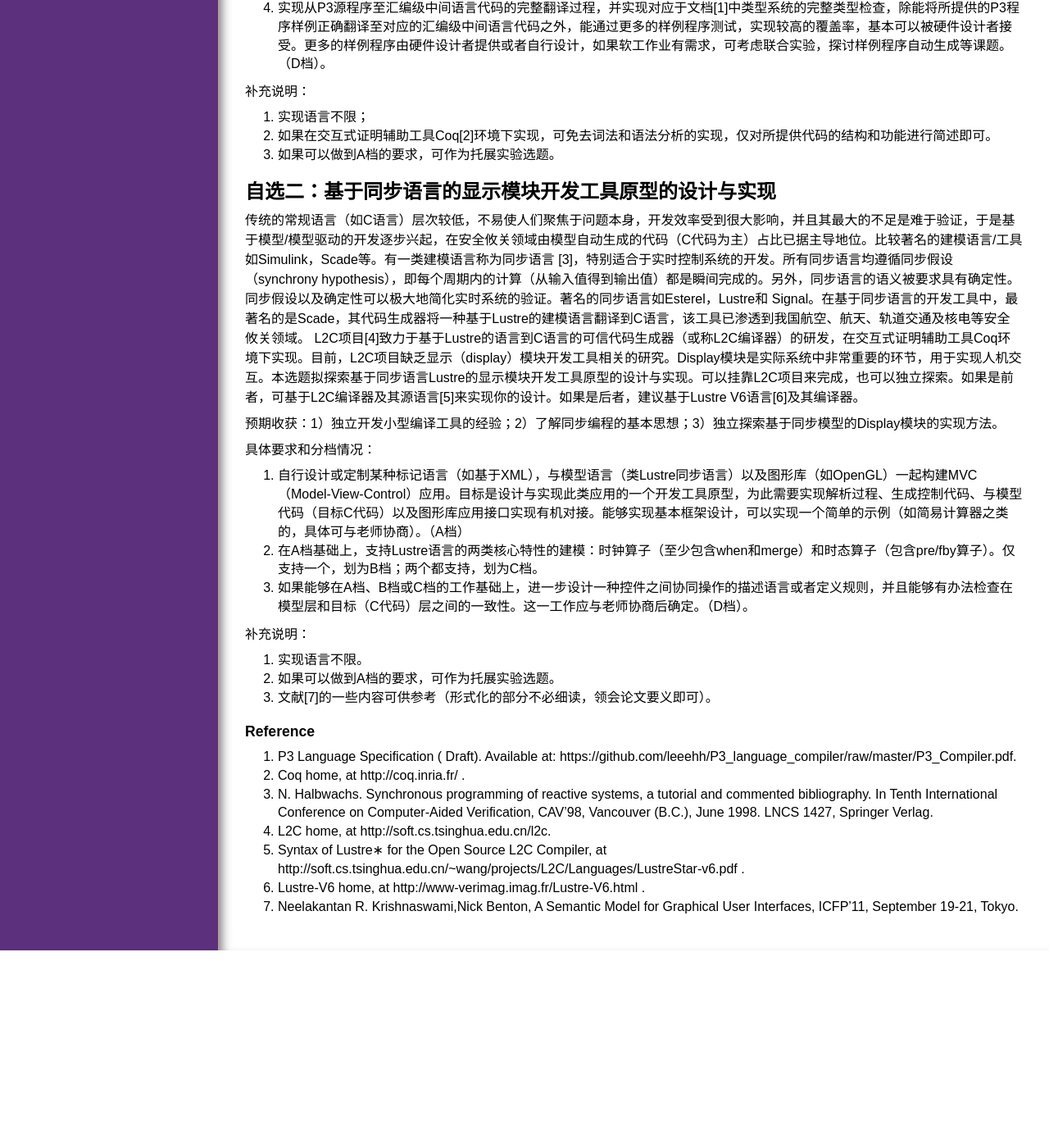
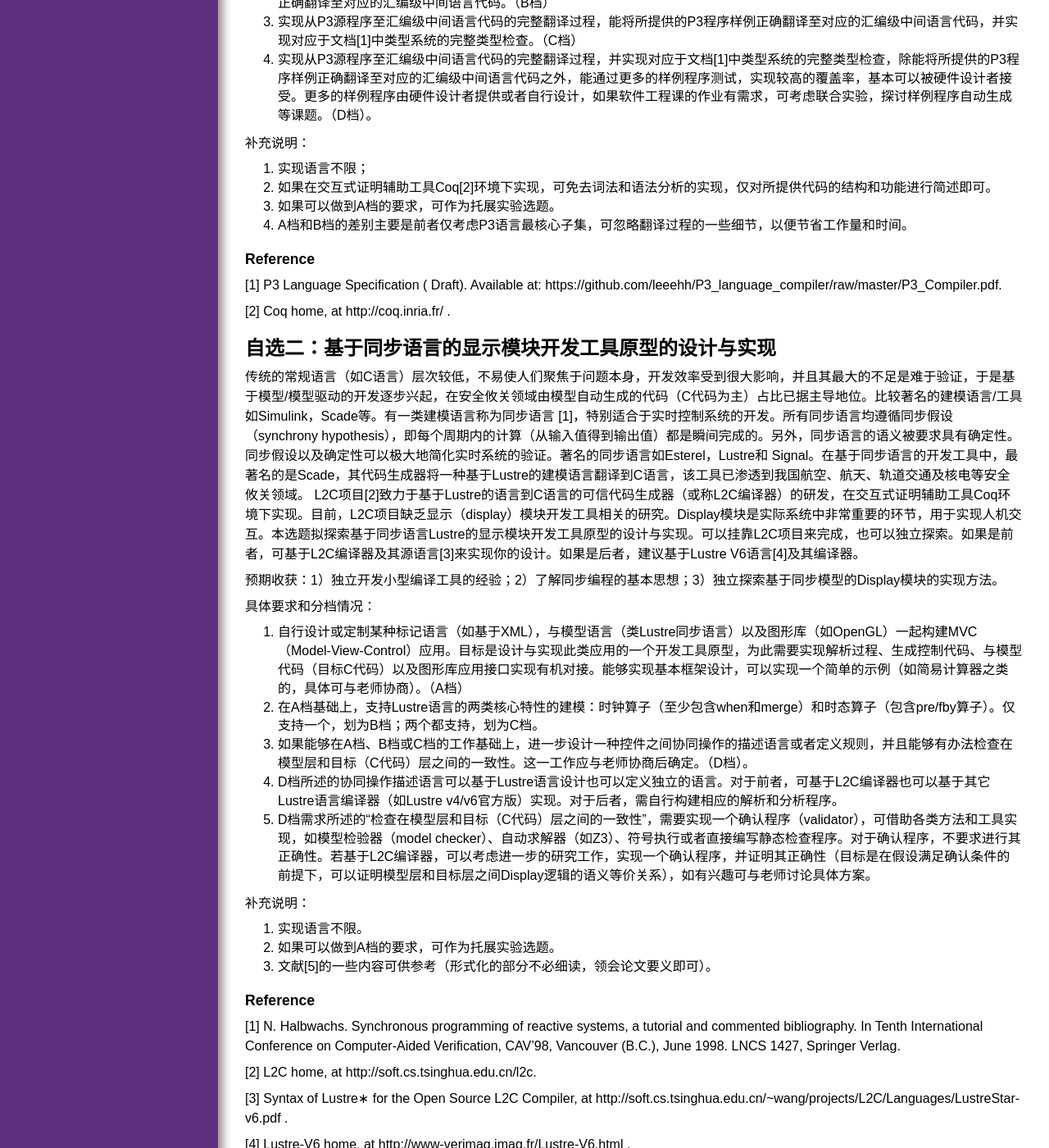
Before and after one commit to chyyuu/compiler_course_info, a Jekyll site: the page built from readinglist.md, in a window 1280 px wide and 1400 px high, scrolled down 5617 px. Shown: the whole window at 82% size. Built offline with Jekyll 4.4.1, drawn with Linux system fonts in a browser that asks for light colours; nearby versions of some CDN libraries; our own code applies the rules of GitHub Pages for plain Markdown files; before the commit the page ends 6776 px from its top, so only the background shows below that; some of the changed text lies outside the part shown.

Commit message:
Update readinglist.md

```diff
--- a/readinglist.md
+++ b/readinglist.md
@@ -125,8 +125,9 @@
 目前，主流的机器学习编程采用MATLAB、R、Python、Java、ELM等，需要编程人员具有机器学习基础与实际编程经验，通过问题分析与建模，建立机器学习模型并训练得到模型参数。对于基于神经网络的机器学习模型，还需要通过Tensorflow、Caffe、Theano等框架搭建合适的神经网络结构。思考如何创立一种新的机器学习语言，使得不具备机器学习基础的应用人员能够完成基本的程序设计，提出自己的机器学习要求与数据输入。对应的编译器可以根据以往的求解问题经验，编译程序，产生合适的机器学习模型或神经网络结构，并编译生成Tensorflow、Caffe、Theano等框架上可以运行的代码。该机器学习语言和编译器在未来的类脑计算机上将有重要的应用价值。
 
 ## 选题八：静态检查程序的验证
-这里所说的静态检查程序，不是我们课程中介绍的用于静态语义分析的检查器，而是针对程序动态性质的静态检查。这些动态性质如，程序运行中是不是会发生除零，访问缓冲区是否会越界，等等。普通的找bug程序也通常是通过静态的方法检查动态运行中潜在的bug。与普通找bug的静态分析程序不同，我们这里强调的是要对静态检查程序进行验证。普通找bug程序往往是只能找到某一类bug中的一部分，不是全部，而且若是没找到bug的话，也不代表程序中没有此类bug。而对于经过验证的检查程序，我们的要求是能找到某一类bug的全部，而且如果没找到bug的话，可以保证一定不存在此类bug。
-以下论文介绍了一个基于CompCert编译器（http://compcert.inria.fr/）实现的经过验证的静态检查工具verasco的设计：
+这里所说的静态检查程序，不是我们课程中介绍的用于静态语义分析的检查器，而是针对程序动态性质的静态检查。这些动态性质如，程序运行中是不是会发生除零，访问缓冲区是否会越界，等等。普通的找bug程序也通常是通过静态的方法检查动态运行中潜在的bug。与普通找bug的静态分析程序不同，我们这里强调的是要对静态检查程序进行验证。普通找bug程序往往是只能找到某一类bug中的一部分，不是全部，而且若是没找到bug的话，也不代表程序中没有此类bug。而对于经过验证的检查程序，我们的要求是：如果没找到bug的话，可以保证一定不存在此类bug。然而，“误报”是允许出现的，但要尽可能“减小误报率”。
+
+以下论文介绍了一个基于CompCert编译器（ http://compcert.inria.fr ）实现的经过验证的静态检查工具verasco的设计：
 1. Jacques-Henri Jourdan, Vincent Laporte, Sandrine Blazy, Xavier Leroy, and David Pichardie. A formally-verified C static analyzer. In POPL 2015: 42nd symposium Principles of Programming Languages, pp 247-259. ACM Press, January 2015. Available at: https://hal.inria.fr/hal-01078386/document .
 
 有关Verasco的文档的项目源码，参见  http://compcert.inria.fr/verasco/ .
@@ -169,8 +170,8 @@
 
 ### 具体要求
 1. 深入理解 CompCert 编译器(http://compcert.inria.fr/)后端部分代码, 参考某个或某几个架构的具体实现,添加 alpha后端,使用交互式证明辅助工具 Coq(Coq home, at http://coq.inria.fr/)或 Ocaml 语言实现。
-2.  至少要求可以正常生成 alpha 代码,相关证明代码可暂不考虑。
-
+2. 至少要求可以正常生成 alpha 代码,相关证明代码可暂不考虑。
+3. 若有兴趣，可先与老师联系，可能需要进一步向有关单位咨询。
 
 ## 自选实验
 
@@ -182,26 +183,34 @@
 
 P3是一种用于实现可重构网络数据包解析器的专用硬件配置描述语言，服务于高安全等级网络的实现。本选题的核心内容是实现P3语言的一个编译器。
 主要的需求文档可参见[1]，其中包括P3语言的静态与动态语义的形式化定义，以及编译器中间语言和目标语言的参考语法。另外，感兴趣的同学可以进一步向老师索取P3语言及其编译结构的中文简介，以及一份P3程序样例及其对应的汇编级中间语言代码。
+
 预期收获：1）独立开发小型编译器的经验；2）初步接触程序语言静态语义（类型系统）和动态语义的形式化定义；3）独立探索某些非常规领域语言特性的实现方法。
 
 具体要求和分档情况：
 
-1. 实现从P3源程序至汇编级中间语言代码的基本翻译过程，含最基本的类型检查（如作用域检查），能将所提供的P3程序样例的最基本子集（具体应与老师协商）正确翻译至对应的汇编级中间语言代码。（A档）
-2. 实现从P3源程序至汇编级中间语言代码的基本翻译过程，含最基本的类型检查（如作用域检查），能将所提供的P3程序样例正确翻译至对应的汇编级中间语言代码。（B档）
+1. 实现从P3源程序至汇编级中间语言代码的基本翻译过程，含最基本的类型检查（如作用域分析/检查），能将所提供的P3程序样例的最基本子集（具体应与老师协商）正确翻译至对应的汇编级中间语言代码。（A档）
+2. 实现从P3源程序至汇编级中间语言代码的基本翻译过程，含最基本的类型检查（如作用域分析/检查），能将所提供的P3程序样例正确翻译至对应的汇编级中间语言代码。（B档）
 3. 实现从P3源程序至汇编级中间语言代码的完整翻译过程，能将所提供的P3程序样例正确翻译至对应的汇编级中间语言代码，并实现对应于文档[1]中类型系统的完整类型检查。（C档）
-4. 实现从P3源程序至汇编级中间语言代码的完整翻译过程，并实现对应于文档[1]中类型系统的完整类型检查，除能将所提供的P3程序样例正确翻译至对应的汇编级中间语言代码之外，能通过更多的样例程序测试，实现较高的覆盖率，基本可以被硬件设计者接受。更多的样例程序由硬件设计者提供或者自行设计，如果软工作业有需求，可考虑联合实验，探讨样例程序自动生成等课题。（D档）。
+4. 实现从P3源程序至汇编级中间语言代码的完整翻译过程，并实现对应于文档[1]中类型系统的完整类型检查，除能将所提供的P3程序样例正确翻译至对应的汇编级中间语言代码之外，能通过更多的样例程序测试，实现较高的覆盖率，基本可以被硬件设计者接受。更多的样例程序由硬件设计者提供或者自行设计，如果软件工程课的作业有需求，可考虑联合实验，探讨样例程序自动生成等课题。（D档）。
 
 补充说明：
 
 1. 实现语言不限；
 2. 如果在交互式证明辅助工具Coq[2]环境下实现，可免去词法和语法分析的实现，仅对所提供代码的结构和功能进行简述即可。
 3. 如果可以做到A档的要求，可作为托展实验选题。
+4. A档和B档的差别主要是前者仅考虑P3语言最核心子集，可忽略翻译过程的一些细节，以便节省工作量和时间。
 
+### Reference
+
+[1] P3 Language Specification ( Draft). Available at:
+   https://github.com/leeehh/P3_language_compiler/raw/master/P3_Compiler.pdf.
+
+[2] Coq home, at http://coq.inria.fr/ .
 
 ## 自选二：基于同步语言的显示模块开发工具原型的设计与实现
 
-传统的常规语言（如C语言）层次较低，不易使人们聚焦于问题本身，开发效率受到很大影响，并且其最大的不足是难于验证，于是基于模型/模型驱动的开发逐步兴起，在安全攸关领域由模型自动生成的代码（C代码为主）占比已据主导地位。比较著名的建模语言/工具如Simulink，Scade等。有一类建模语言称为同步语言 [3]，特别适合于实时控制系统的开发。所有同步语言均遵循同步假设（synchrony hypothesis），即每个周期内的计算（从输入值得到输出值）都是瞬间完成的。另外，同步语言的语义被要求具有确定性。同步假设以及确定性可以极大地简化实时系统的验证。著名的同步语言如Esterel，Lustre和 Signal。在基于同步语言的开发工具中，最著名的是Scade，其代码生成器将一种基于Lustre的建模语言翻译到C语言，该工具已渗透到我国航空、航天、轨道交通及核电等安全攸关领域。
-L2C项目[4]致力于基于Lustre的语言到C语言的可信代码生成器（或称L2C编译器）的研发，在交互式证明辅助工具Coq环境下实现。目前，L2C项目缺乏显示（display）模块开发工具相关的研究。Display模块是实际系统中非常重要的环节，用于实现人机交互。本选题拟探索基于同步语言Lustre的显示模块开发工具原型的设计与实现。可以挂靠L2C项目来完成，也可以独立探索。如果是前者，可基于L2C编译器及其源语言[5]来实现你的设计。如果是后者，建议基于Lustre V6语言[6]及其编译器。
+传统的常规语言（如C语言）层次较低，不易使人们聚焦于问题本身，开发效率受到很大影响，并且其最大的不足是难于验证，于是基于模型/模型驱动的开发逐步兴起，在安全攸关领域由模型自动生成的代码（C代码为主）占比已据主导地位。比较著名的建模语言/工具如Simulink，Scade等。有一类建模语言称为同步语言 [1]，特别适合于实时控制系统的开发。所有同步语言均遵循同步假设（synchrony hypothesis），即每个周期内的计算（从输入值得到输出值）都是瞬间完成的。另外，同步语言的语义被要求具有确定性。同步假设以及确定性可以极大地简化实时系统的验证。著名的同步语言如Esterel，Lustre和 Signal。在基于同步语言的开发工具中，最著名的是Scade，其代码生成器将一种基于Lustre的建模语言翻译到C语言，该工具已渗透到我国航空、航天、轨道交通及核电等安全攸关领域。
+L2C项目[2]致力于基于Lustre的语言到C语言的可信代码生成器（或称L2C编译器）的研发，在交互式证明辅助工具Coq环境下实现。目前，L2C项目缺乏显示（display）模块开发工具相关的研究。Display模块是实际系统中非常重要的环节，用于实现人机交互。本选题拟探索基于同步语言Lustre的显示模块开发工具原型的设计与实现。可以挂靠L2C项目来完成，也可以独立探索。如果是前者，可基于L2C编译器及其源语言[3]来实现你的设计。如果是后者，建议基于Lustre V6语言[4]及其编译器。
 
 预期收获：1）独立开发小型编译工具的经验；2）了解同步编程的基本思想；3）独立探索基于同步模型的Display模块的实现方法。
 
@@ -210,19 +219,24 @@
 1. 自行设计或定制某种标记语言（如基于XML），与模型语言（类Lustre同步语言）以及图形库（如OpenGL）一起构建MVC（Model-View-Control）应用。目标是设计与实现此类应用的一个开发工具原型，为此需要实现解析过程、生成控制代码、与模型代码（目标C代码）以及图形库应用接口实现有机对接。能够实现基本框架设计，可以实现一个简单的示例（如简易计算器之类的，具体可与老师协商）。（A档）
 2. 在A档基础上，支持Lustre语言的两类核心特性的建模：时钟算子（至少包含when和merge）和时态算子（包含pre/fby算子）。仅支持一个，划为B档；两个都支持，划为C档。
 3. 如果能够在A档、B档或C档的工作基础上，进一步设计一种控件之间协同操作的描述语言或者定义规则，并且能够有办法检查在模型层和目标（C代码）层之间的一致性。这一工作应与老师协商后确定。（D档）。
+4. D档所述的协同操作描述语言可以基于Lustre语言设计也可以定义独立的语言。对于前者，可基于L2C编译器也可以基于其它Lustre语言编译器（如Lustre v4/v6官方版）实现。对于后者，需自行构建相应的解析和分析程序。
+5. D档需求所述的“检查在模型层和目标（C代码）层之间的一致性”，需要实现一个确认程序（validator），可借助各类方法和工具实现，如模型检验器（model checker）、自动求解器（如Z3）、符号执行或者直接编写静态检查程序。对于确认程序，不要求进行其正确性。若基于L2C编译器，可以考虑进一步的研究工作，实现一个确认程序，并证明其正确性（目标是在假设满足确认条件的前提下，可以证明模型层和目标层之间Display逻辑的语义等价关系），如有兴趣可与老师讨论具体方案。
 
 补充说明：
 1. 实现语言不限。
 2. 如果可以做到A档的要求，可作为托展实验选题。
-3. 文献[7]的一些内容可供参考（形式化的部分不必细读，领会论文要义即可）。
+3. 文献[5]的一些内容可供参考（形式化的部分不必细读，领会论文要义即可）。
 
 ### Reference
 
-1. P3 Language Specification ( Draft). Available at: https://github.com/leeehh/P3_language_compiler/raw/master/P3_Compiler.pdf.
-2. Coq home, at http://coq.inria.fr/ .
-3. N. Halbwachs. Synchronous programming of reactive systems, a tutorial and commented bibliography. In Tenth International Conference on Computer-Aided Verification, CAV'98, Vancouver (B.C.), June 1998. LNCS 1427, Springer Verlag.
-4. L2C home, at http://soft.cs.tsinghua.edu.cn/l2c.
-5. Syntax of Lustre∗ for the Open Source L2C Compiler, at
+
+[1] N. Halbwachs. Synchronous programming of reactive systems, a tutorial and commented bibliography. In Tenth International Conference on Computer-Aided Verification, CAV'98, Vancouver (B.C.), June 1998. LNCS 1427, Springer Verlag.
+
+[2] L2C home, at http://soft.cs.tsinghua.edu.cn/l2c.
+
+[3] Syntax of Lustre∗ for the Open Source L2C Compiler, at
    http://soft.cs.tsinghua.edu.cn/~wang/projects/L2C/Languages/LustreStar-v6.pdf .
-6. Lustre-V6 home, at http://www-verimag.imag.fr/Lustre-V6.html .
-7. Neelakantan R. Krishnaswami,Nick Benton, A Semantic Model for Graphical User Interfaces, ICFP'11, September 19-21, Tokyo.
+
+[4] Lustre-V6 home, at http://www-verimag.imag.fr/Lustre-V6.html .
+
+[5] Neelakantan R. Krishnaswami,Nick Benton, A Semantic Model for Graphical User Interfaces, ICFP'11, September 19-21, Tokyo.
```
